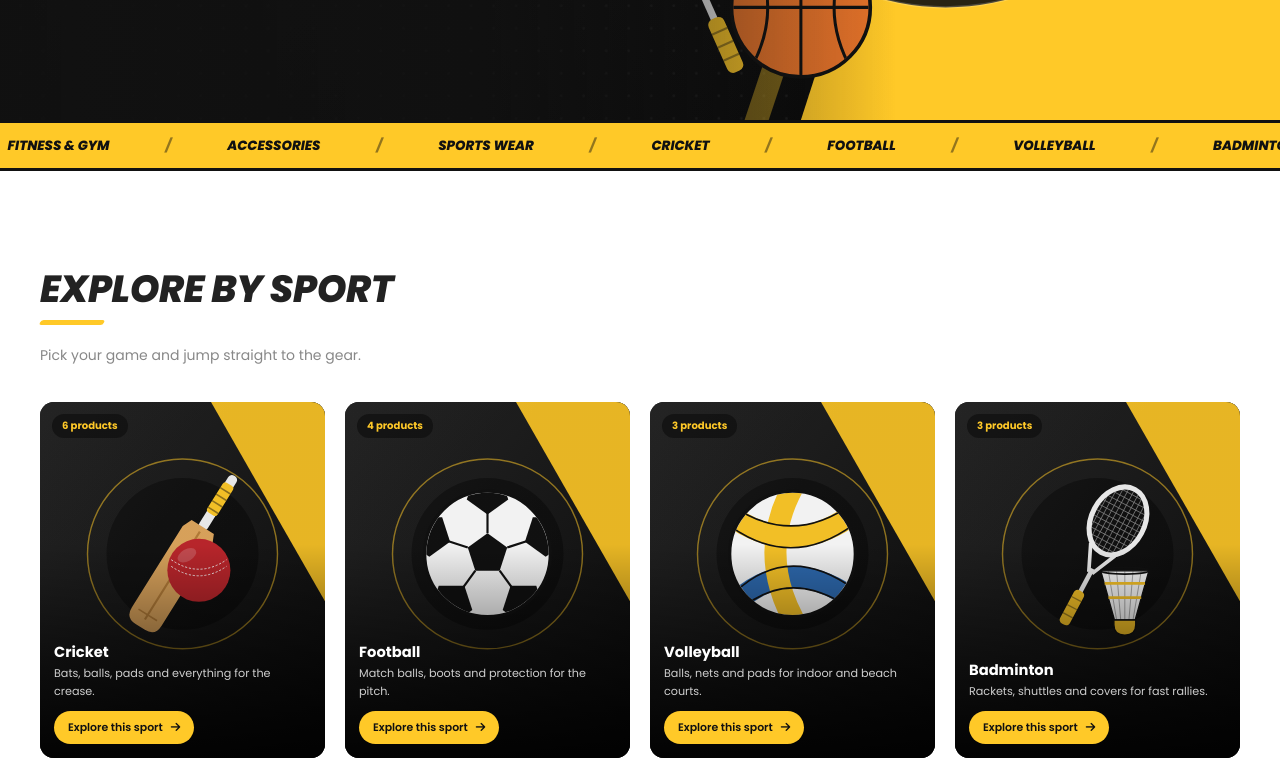
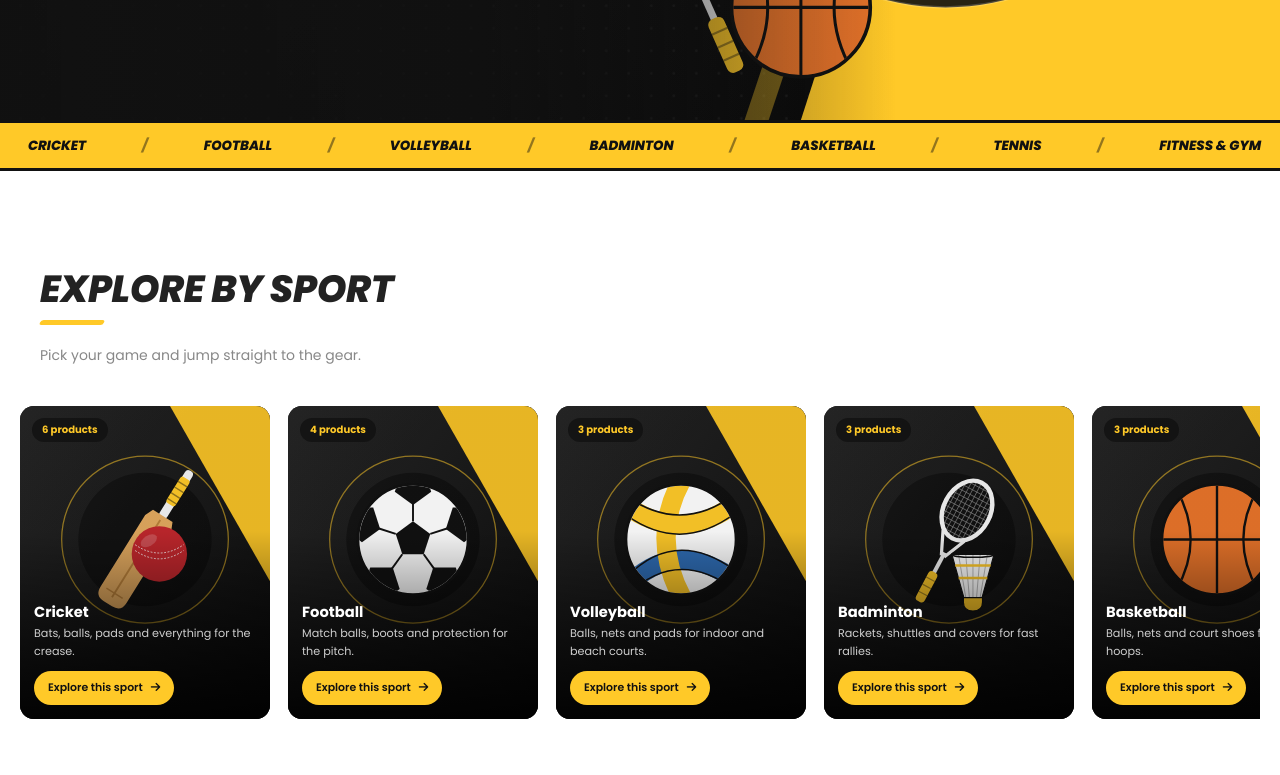
Before and after one commit to ebi1116/loveallsports, a plain HTML site: page index.html in a window 1280 px wide. Shown: the part 680-1455 px from the top of the page. Drawn offline with Linux system fonts and the light colour scheme.

Commit message:
updated website

```diff
--- a/css/pages.css
+++ b/css/pages.css
@@ -16,11 +16,13 @@
 @keyframes fadeUp { from { opacity: 0; transform: translateY(20px); } to { opacity: 1; transform: none; } }
 @keyframes heroZoom { to { transform: scale(1); } }
 
-.ticker { background: var(--yellow); color: var(--black); overflow: hidden; border-block: 3px solid var(--black); }
-.ticker-track { display: flex; width: max-content; animation: ticker 32s linear infinite; }
+.ticker { background: var(--yellow); color: var(--black); overflow-x: auto; overflow-y: hidden; border-block: 3px solid var(--black); scrollbar-width: thin; -webkit-overflow-scrolling: touch; scroll-behavior: smooth; }
+.ticker::-webkit-scrollbar { height: 6px; }
+.ticker::-webkit-scrollbar-thumb { background: var(--black); border-radius: 999px; }
+.ticker:focus-visible { outline-color: var(--black); outline-offset: -4px; }
+.ticker-track { display: flex; width: max-content; }
 .ticker-track span { padding: 12px 28px; font-weight: 800; font-style: italic; text-transform: uppercase; font-size: .95rem; white-space: nowrap; }
 .ticker-track span::after { content: "/"; margin-left: 56px; opacity: .45; }
-@keyframes ticker { to { transform: translateX(-50%); } }
 
 /* ---------- Category cards ---------- */
 .cat-grid { display: grid; grid-template-columns: repeat(2, 1fr); gap: 14px; }
--- a/css/responsive.css
+++ b/css/responsive.css
@@ -9,6 +9,40 @@
   .logo img { width: 40px; height: 30px; }
   .container { padding: 0 16px; }
   .pc-actions .btn { font-size: .78rem; padding: 9px 8px; }
+}
+
+/* Home sport cards scroll manually in one horizontal row */
+#categories .cat-grid {
+  display: flex;
+  gap: 18px;
+  overflow-x: auto;
+  padding: 4px 20px 18px;
+  margin: 0 -20px;
+  scroll-snap-type: x mandatory;
+  scrollbar-width: thin;
+  -webkit-overflow-scrolling: touch;
+}
+#categories .cat-card {
+  flex: 0 0 min(75vw, 280px);
+  scroll-snap-align: start;
+}
+#offers #newGrid {
+  display: flex;
+  gap: 18px;
+  overflow-x: auto;
+  padding: 4px 20px 18px;
+  margin: 0 -20px;
+  scroll-snap-type: x mandatory;
+  scrollbar-width: thin;
+  -webkit-overflow-scrolling: touch;
+}
+#offers #newGrid .product-card {
+  flex: 0 0 min(75vw, 280px);
+  scroll-snap-align: start;
+}
+@media (min-width: 768px) {
+  #categories .cat-card,
+  #offers #newGrid .product-card { flex-basis: 250px; }
 }
 
 /* Compact footer columns on phones */
--- a/css/style.css
+++ b/css/style.css
@@ -186,10 +186,10 @@ p { margin: 0 0 1em; }
 .js .reveal.in { opacity: 1; transform: none; }
 
 /* Centered two-second logo intro before showing the page */
-.js body::before,
-.js body::after { content: ""; position: fixed; pointer-events: none; }
-.js body::before { inset: 0; z-index: 9998; background: #070b0b; animation: intro-screen 2s ease forwards; }
-.js body::after {
+.js.intro body::before,
+.js.intro body::after { content: ""; position: fixed; pointer-events: none; }
+.js.intro body::before { inset: 0; z-index: 9998; background: #070b0b; animation: intro-screen 2s ease forwards; }
+.js.intro body::after {
   z-index: 9999;
   top: 50%;
   left: 50%;
@@ -213,5 +213,5 @@ p { margin: 0 0 1em; }
   html { scroll-behavior: auto; }
   *, *::before, *::after { animation-duration: .01ms !important; transition-duration: .01ms !important; }
   .js .reveal { opacity: 1; transform: none; }
-  .js body::before, .js body::after { display: none; }
+  .js.intro body::before, .js.intro body::after { display: none; }
 }
--- a/index.html
+++ b/index.html
@@ -17,7 +17,15 @@
 <link rel="stylesheet" href="css/style.css">
 <link rel="stylesheet" href="css/pages.css">
 <link rel="stylesheet" href="css/responsive.css">
-<script>document.documentElement.classList.add('js');</script>
+<script>
+document.documentElement.classList.add('js');
+try {
+  if (!sessionStorage.getItem('lasIntroSeen')) {
+    document.documentElement.classList.add('intro');
+    sessionStorage.setItem('lasIntroSeen', '1');
+  }
+} catch (error) {}
+</script>
 </head>
 <body data-root="" data-page="home">
 <a class="skip-link" href="#main">Skip to content</a>
@@ -50,7 +58,7 @@
     </div>
   </div>
 </section>
-<div class="ticker" aria-hidden="true"><div class="ticker-track"><span>Cricket</span><span>Football</span><span>Volleyball</span><span>Badminton</span><span>Basketball</span><span>Tennis</span><span>Fitness &amp; Gym</span><span>Accessories</span><span>Sports Wear</span><span>Cricket</span><span>Football</span><span>Volleyball</span><span>Badminton</span><span>Basketball</span><span>Tennis</span><span>Fitness &amp; Gym</span><span>Accessories</span><span>Sports Wear</span><span>Cricket</span><span>Football</span><span>Volleyball</span><span>Badminton</span><span>Basketball</span><span>Tennis</span><span>Fitness &amp; Gym</span><span>Accessories</span><span>Sports Wear</span><span>Cricket</span><span>Football</span><span>Volleyball</span><span>Badminton</span><span>Basketball</span><span>Tennis</span><span>Fitness &amp; Gym</span><span>Accessories</span><span>Sports Wear</span><span>Cricket</span><span>Football</span><span>Volleyball</span><span>Badminton</span><span>Basketball</span><span>Tennis</span><span>Fitness &amp; Gym</span><span>Accessories</span><span>Sports Wear</span><span>Cricket</span><span>Football</span><span>Volleyball</span><span>Badminton</span><span>Basketball</span><span>Tennis</span><span>Fitness &amp; Gym</span><span>Accessories</span><span>Sports Wear</span></div></div>
+<div class="ticker" role="region" aria-label="Sports categories, scroll horizontally" tabindex="0"><div class="ticker-track"><span>Cricket</span><span>Football</span><span>Volleyball</span><span>Badminton</span><span>Basketball</span><span>Tennis</span><span>Fitness &amp; Gym</span><span>Sports Accessories</span><span>Sports Wear</span></div></div>
 
 <section class="section" id="categories">
   <div class="container">
```
Also changed, not shown: pages/about.html (+9 -1 lines), pages/categories.html (+9 -1 lines), pages/contact.html (+9 -1 lines), pages/products.html (+9 -1 lines).
